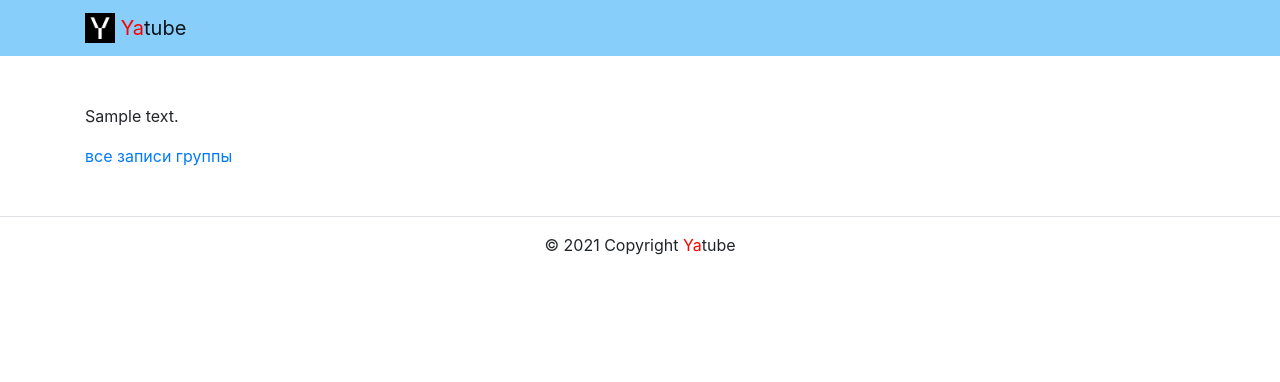
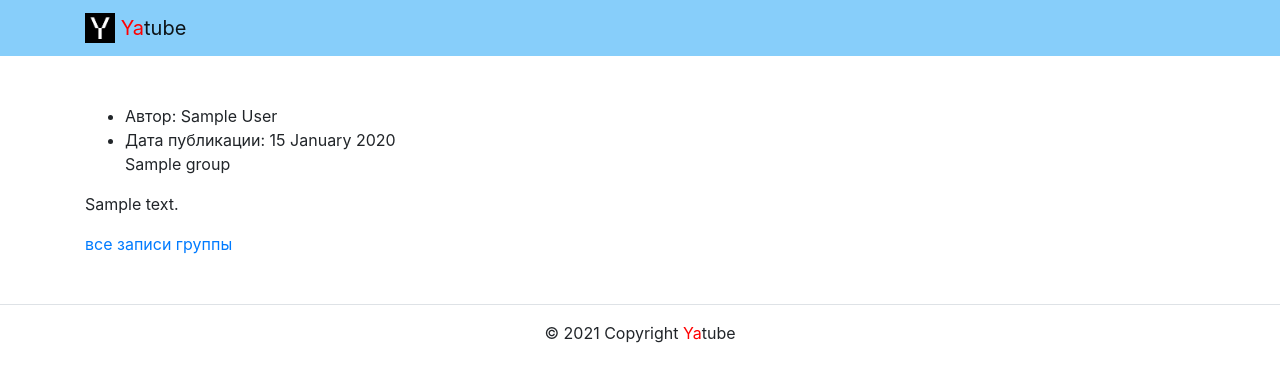
Before and after one commit to PVasily/hw02_community, a Django app: page / in a window 1280 px wide. Shown: the top 382 px of the page. Run offline with Django 3.2, Linux system fonts and the light colour scheme; tables that the repository leaves empty hold one stand-in row (values such as "Sample post"); some libraries are stand-ins or nearby versions.

Commit message:
Second commit

```diff
--- a/yatube/templates/base.html
+++ b/yatube/templates/base.html
@@ -17,7 +17,6 @@
     {% include 'includes/header.html' %}
     <main>
       {% block content %}
-        {% include 'includes/card_author.html' %}
       {% endblock %}
     </main>
     {% include 'includes/footer.html' %}
--- a/yatube/templates/posts/index.html
+++ b/yatube/templates/posts/index.html
@@ -2,6 +2,15 @@
 {% block content %}
 <div class="container py-5">
    {% for post in posts %}
+   <ul>
+    <li>
+      Автор: {{ post.author.get_full_name }}
+    </li>
+    <li>
+      Дата публикации: {{ post.pub_date|date:"d E Y" }}
+      <p>{{ post.group }}</p>
+    </li>
+  </ul>
   <p>{{ post.text }}</p>
   {% if post.group is not None %}
     <a href={% url 'posts:group_list' post.group.slug %}>все записи группы</a>
```
Also changed, not shown: yatube/templates/includes/card_author.html (deleted, +0 -9 lines), yatube/templates/posts/group_list.html (+8 -0 lines).
